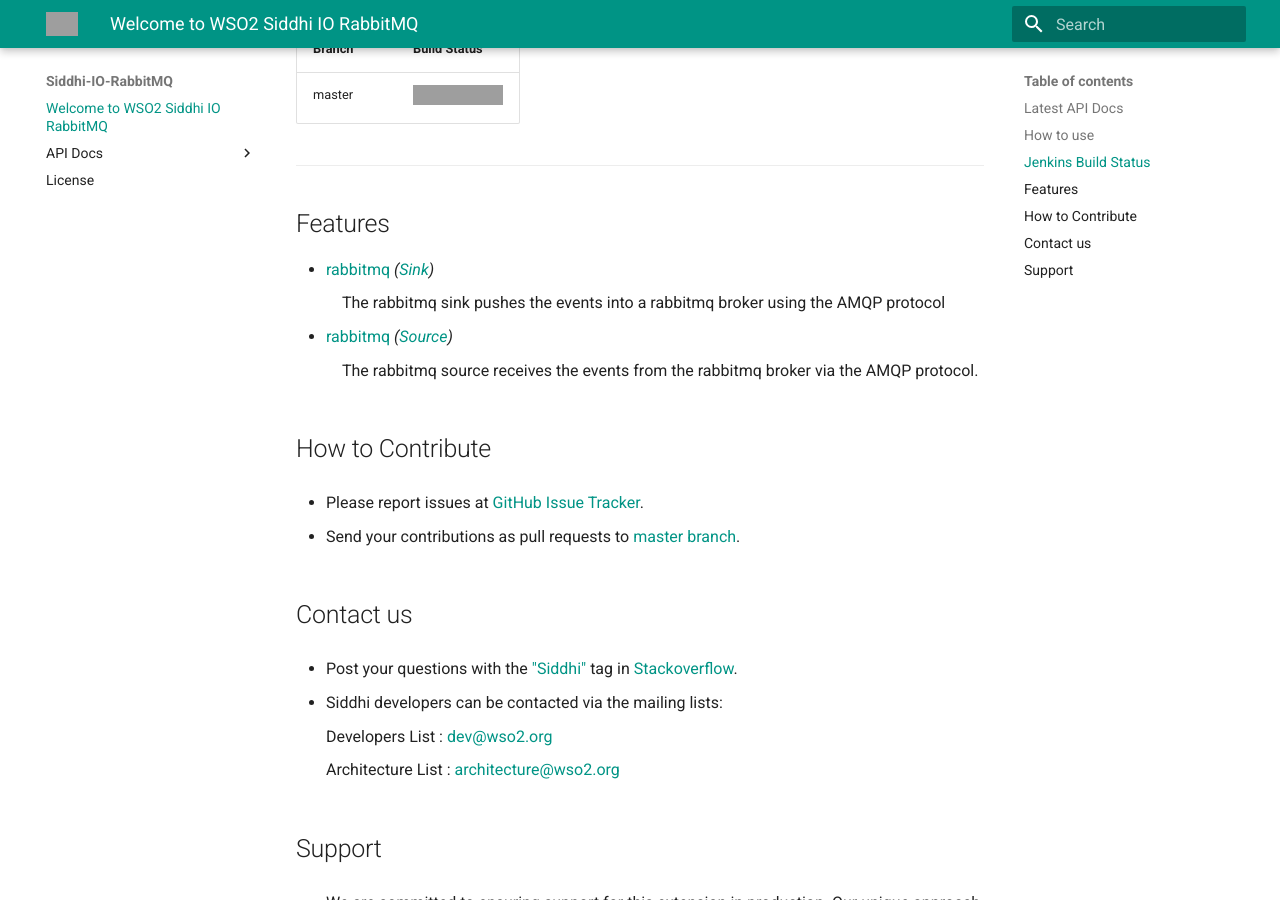
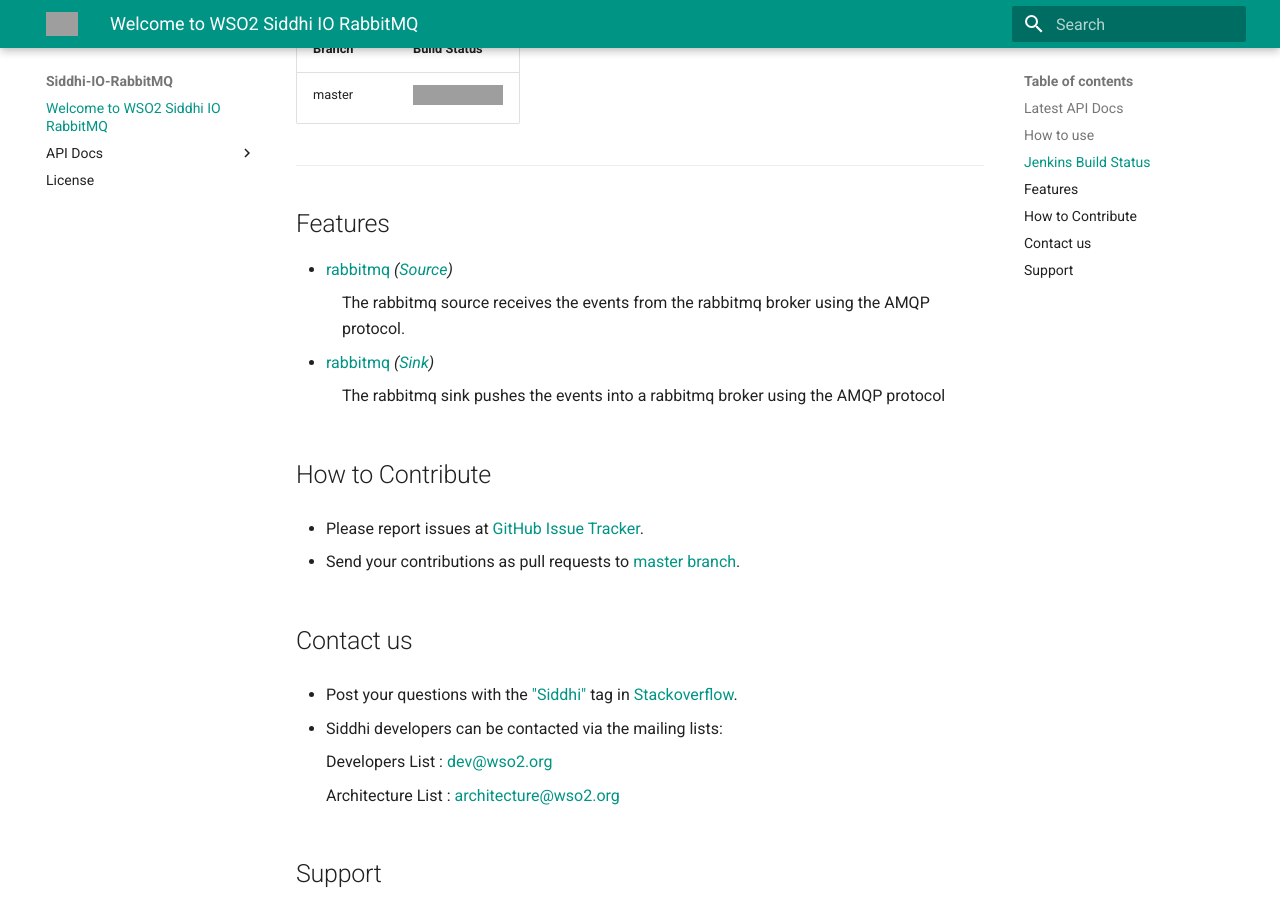
Before and after one commit to siddhi-io/siddhi-io-rabbitmq, an MkDocs documentation site: the page built from docs/index.md, in a window 1280 px wide and 900 px high, scrolled down 1122 px. Built offline with MkDocs 1.6.1 and Material for MkDocs 9.7.7, drawn with Linux system fonts in a browser that asks for light colours; old or Windows-style settings are respelled for this version of MkDocs; grey boxes are pictures that could not be loaded.

Commit message:
Reverting the changes to the index.md file.

```diff
--- a/docs/index.md
+++ b/docs/index.md
@@ -45,8 +45,8 @@
 
 ## Features
 
+* <a target="_blank" href="https://wso2-extensions.github.io/siddhi-io-rabbitmq/api/1.0.1-SNAPSHOT/#rabbitmq-source">rabbitmq</a> *(<a target="_blank" href="https://wso2.github.io/siddhi/documentation/siddhi-4.0/#sources">Source</a>)*<br><div style="padding-left: 1em;"><p>The rabbitmq source receives the events from the rabbitmq broker using the AMQP protocol. </p></div>
 * <a target="_blank" href="https://wso2-extensions.github.io/siddhi-io-rabbitmq/api/1.0.1-SNAPSHOT/#rabbitmq-sink">rabbitmq</a> *(<a target="_blank" href="https://wso2.github.io/siddhi/documentation/siddhi-4.0/#sinks">Sink</a>)*<br><div style="padding-left: 1em;"><p>The rabbitmq sink pushes the events into a rabbitmq broker using the AMQP protocol</p></div>
-* <a target="_blank" href="https://wso2-extensions.github.io/siddhi-io-rabbitmq/api/1.0.1-SNAPSHOT/#rabbitmq-source">rabbitmq</a> *(<a target="_blank" href="https://wso2.github.io/siddhi/documentation/siddhi-4.0/#sources">Source</a>)*<br><div style="padding-left: 1em;"><p>The rabbitmq source receives the events from the rabbitmq broker via the AMQP protocol. </p></div>
 
 ## How to Contribute
 
```
